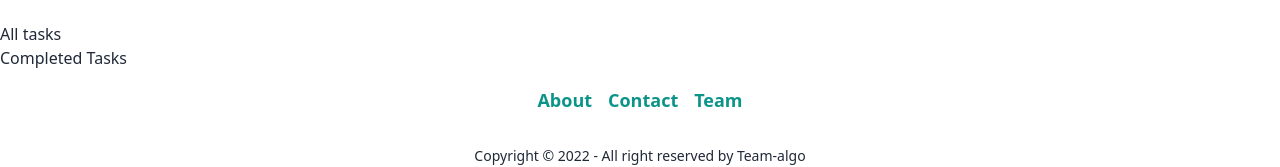
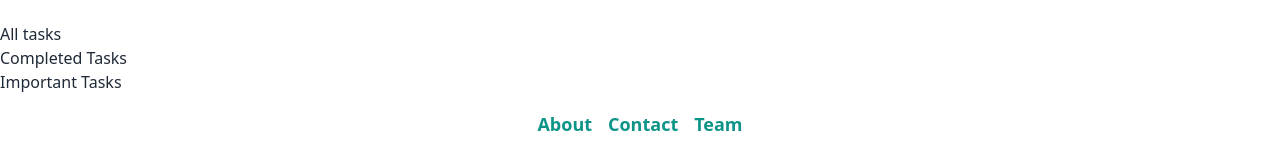
Before and after one commit to stevenrhett/task-tracker, a React (Create React App) app: page / in a window 1280 px wide. Shown: the part 978-1145 px from the top of the page. Built offline with nearby package versions, Linux system fonts and the light colour scheme.

Commit message:
Added important task filter to temp task card

```diff
--- a/src/DisplayAllTasks.js
+++ b/src/DisplayAllTasks.js
@@ -4,6 +4,7 @@ import TaskCardB from "./TaskCardB";
 const DisplayAllTasks = () => {
     const ALL_TASK_DATA_API_URL ="https://hbrqywvuotrufdzvyden.supabase.co/rest/v1/TaskB?select=*"
     const ALL_COMPLETED_API_URL = "https://hbrqywvuotrufdzvyden.supabase.co/rest/v1/TaskB?completed=eq.true&select=*"
+    const IMPORTANT_TASKS_API_URL ="https://hbrqywvuotrufdzvyden.supabase.co/rest/v1/TaskB?important=eq.true&select=*"
 
     const currentDate = Date()
     const [allTaskData, setAllTaskData] = useState([])
@@ -44,6 +45,23 @@ const DisplayAllTasks = () => {
 
 
     }
+    const getImportantTasks = async () => {
+        const response = await fetch(IMPORTANT_TASKS_API_URL, {
+            method:"GET",
+            headers: {
+                "Content-Type":"application/json",
+                apikey: "eyJhbGciOiJIUzI1NiIsInR5cCI6IkpXVCJ9.eyJpc3MiOiJzdXBhYmFzZSIsInJlZiI6ImhicnF5d3Z1b3RydWZkenZ5ZGVuIiwicm9sZSI6ImFub24iLCJpYXQiOjE2NjQ5MjM4MTIsImV4cCI6MTk4MDQ5OTgxMn0.t8ayO5c6H2X0cZgeNkzbwtMzAkbs1xFlJeuumCboIlQ",
+                Authorization: "Bearer eyJhbGciOiJIUzI1NiIsInR5cCI6IkpXVCJ9.eyJpc3MiOiJzdXBhYmFzZSIsInJlZiI6ImhicnF5d3Z1b3RydWZkenZ5ZGVuIiwicm9sZSI6ImFub24iLCJpYXQiOjE2NjQ5MjM4MTIsImV4cCI6MTk4MDQ5OTgxMn0.t8ayO5c6H2X0cZgeNkzbwtMzAkbs1xFlJeuumCboIlQ"
+            },
+
+        });
+        const result = await response.json()
+        setAllTaskData(result)
+        console.log(result)
+        return result
+
+
+    }
 
 
 
@@ -62,6 +80,8 @@ const DisplayAllTasks = () => {
 
             <p onClick={async () => {await getTaskData()}}>All tasks</p>
             <p onClick={async () => {await getCompletedTasks()}}>Completed Tasks</p>
+            <p onClick={async () => {await getImportantTasks()}}>Important Tasks</p>
+
             {allTaskData.map(task => <TaskCardB key="id" {...task} />)}
         </div>
     );
```
